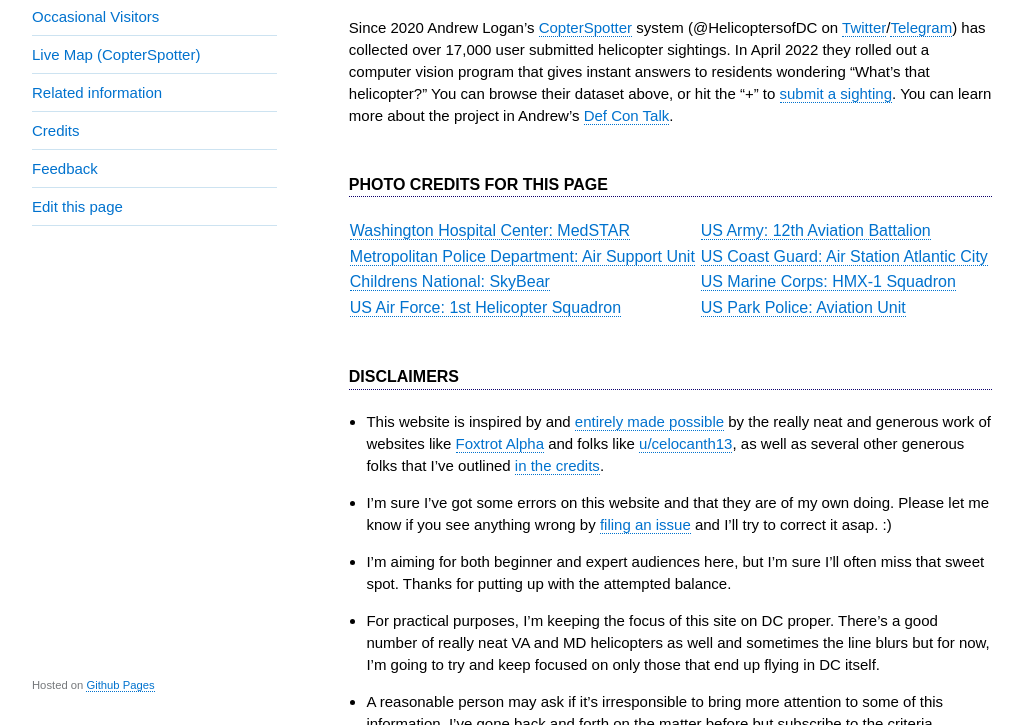
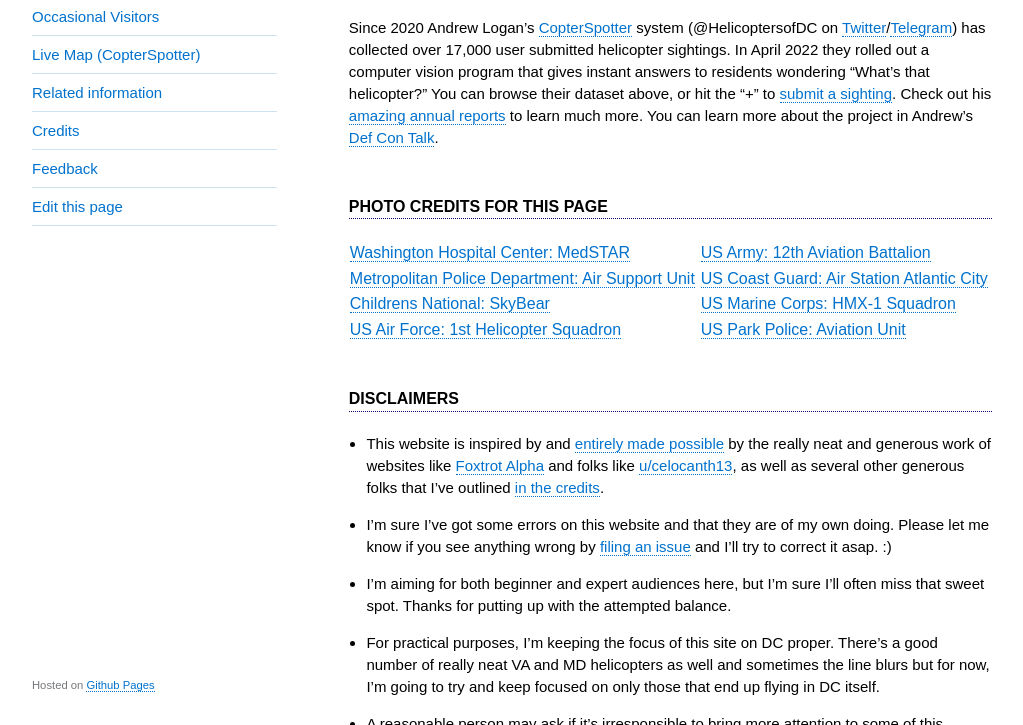
Before and after one commit to gbinal/dc-helicopters, a Jekyll site: the page built from index.md, in a window 1280 px wide and 900 px high, scrolled down 2328 px, cut to the strip 175-900 px from the top of the window. Shown: the whole strip, without its empty margins (128-1151 px from the left). Built offline with Jekyll 4.4.1, drawn with Linux system fonts in a browser that asks for light colours.

Commit message:
adding some links

```diff
--- a/index.md
+++ b/index.md
@@ -6,7 +6,7 @@
 
 ## A viewing guide to the helicopters flying over Washington, DC
 
-<p>Be sure to also check out the fantastic <a href="https://map.copterspotter.com/" target="_blank">CopterSpotter program</a> (<a href="https://twitter.com/HelicoptersofDC" target="_blank">Twitter</a> | <a href="https://t.me/s/helicoptersofdc" target="_blank">Telegram</a>|<a href="http://2022.copterspotter.com" target="_blank">Annual Report</a>), which shares live reports of sightings. More details below. </p>
+<p>Be sure to also check out the fantastic <a href="https://map.copterspotter.com/" target="_blank">CopterSpotter program</a> (<a href="https://twitter.com/HelicoptersofDC" target="_blank">Twitter</a> | <a href="https://t.me/s/helicoptersofdc" target="_blank">Telegram</a>|<a href="https://copterspotter2023.mystrikingly.com/" target="_blank">Annual Report</a>), which shares live reports of sightings. More details below. </p>
 
 #### Commonly Seen
 
@@ -26,7 +26,7 @@
 #### DC's Community Helicopter Tracking Platform
 
 <iframe loading="lazy" src="https://map.copterspotter.com/" title="CopterSpotter" style="width:100%" height=800></iframe>
-Since 2020 Andrew Logan's <a href="https://map.copterspotter.com" target="_blank">CopterSpotter</a> system (@HelicoptersofDC on <a href="https://twitter.com/helicoptersofdc" target="_blank">Twitter</a>/<a href="https://t.me/s/helicoptersofdc" target="_blank">Telegram</a>) has collected over 17,000 user submitted helicopter sightings. In April 2022 they rolled out a computer vision program that gives instant answers to residents wondering "What's that helicopter?" You can browse their dataset above, or hit the "+" to <a href="https://map.copterspotter.com/form">submit a sighting</a>. You can learn more about the project in Andrew's <a href="https://www.youtube.com/watch?v=KYuBf2HpXJg" target="_blank">Def Con Talk</a>.
+Since 2020 Andrew Logan's <a href="https://map.copterspotter.com" target="_blank">CopterSpotter</a> system (@HelicoptersofDC on <a href="https://twitter.com/helicoptersofdc" target="_blank">Twitter</a>/<a href="https://t.me/s/helicoptersofdc" target="_blank">Telegram</a>) has collected over 17,000 user submitted helicopter sightings. In April 2022 they rolled out a computer vision program that gives instant answers to residents wondering "What's that helicopter?" You can browse their dataset above, or hit the "+" to <a href="https://map.copterspotter.com/form">submit a sighting</a>. Check out his [amazing annual reports](https://www.google.com/search?q=site%3Acopterspotter.com) to learn much more.  You can learn more about the project in Andrew's <a href="https://www.youtube.com/watch?v=KYuBf2HpXJg" target="_blank">Def Con Talk</a>.
 
 #### Photo Credits for this page
 
```
